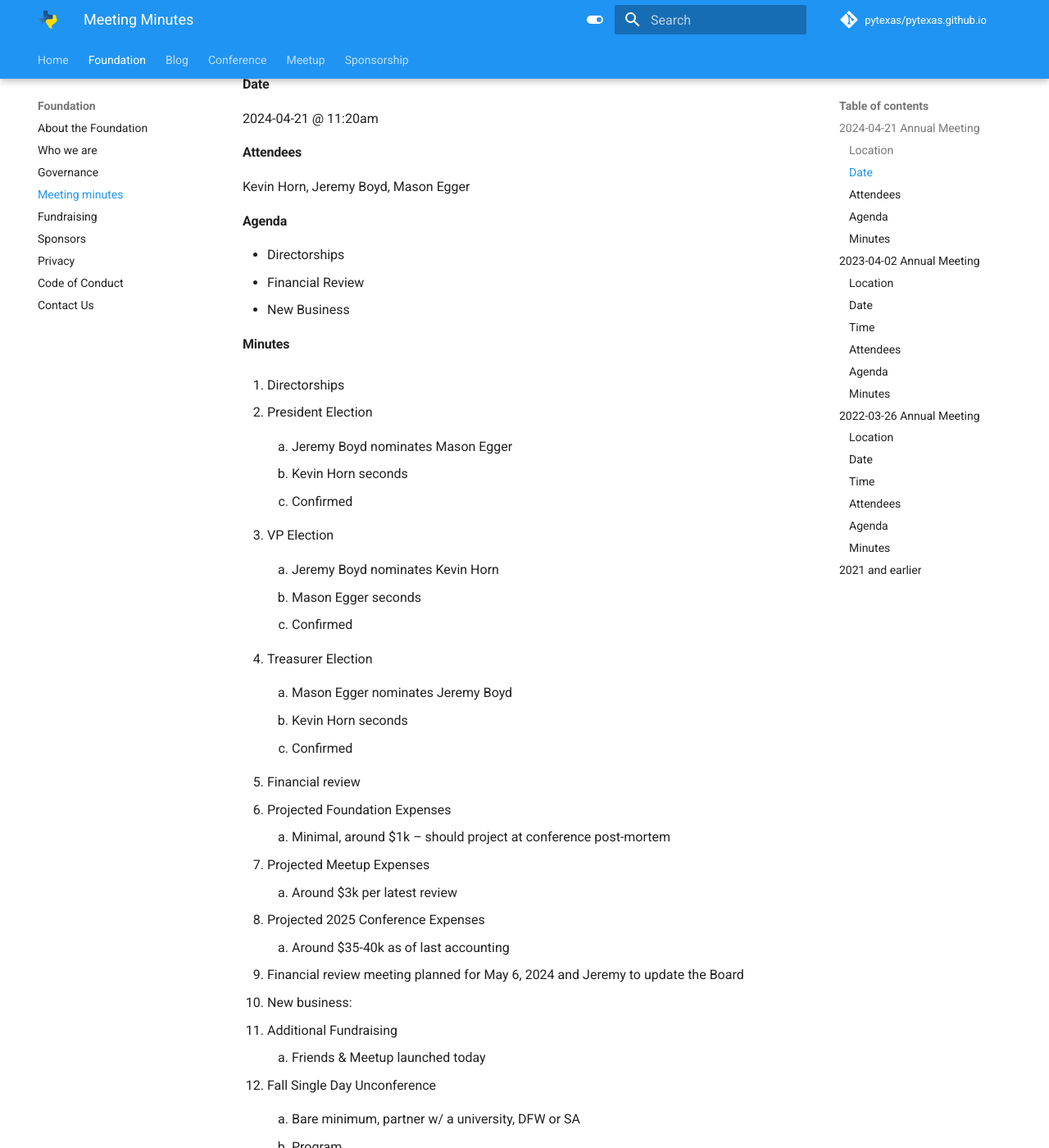
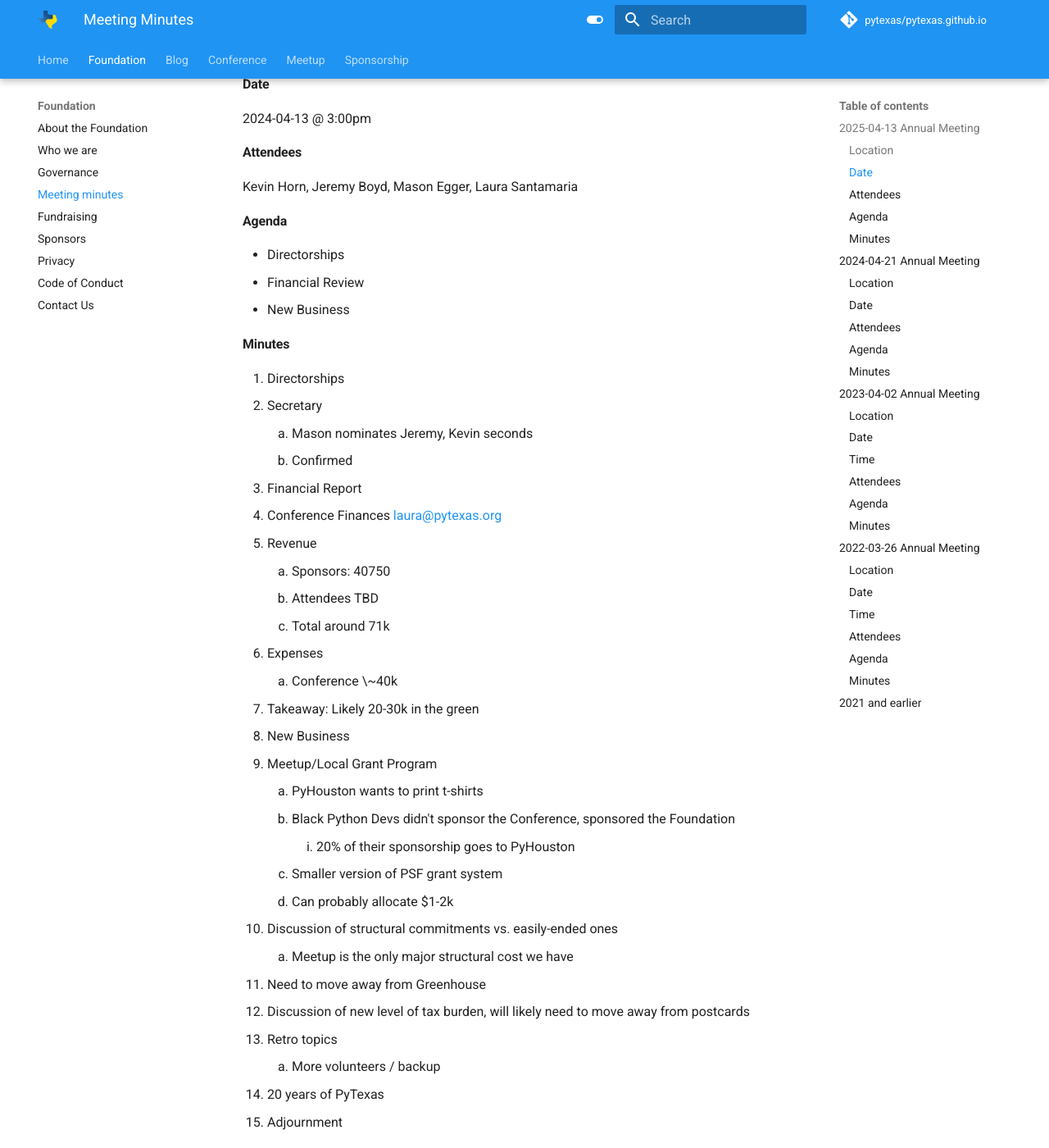
Before and after one commit to pytexas/pytexas.github.io, an MkDocs documentation site: the page built from docs/foundation/minutes.md, in a window 1280 px wide and 1400 px high, scrolled down 318 px. Shown: the whole window at 82% size. Built offline with MkDocs 1.6.1 and Material for MkDocs 9.7.7, drawn with Linux system fonts in a browser that asks for light colours; comment, search, counter and statistics services are not loaded; some of the changed text lies outside the part shown.

Commit message:
adding 2025 board minutes

```diff
--- a/constraints.txt
+++ /dev/null
@@ -1,5 +0,0 @@
-idna>=3.7
-jinja2>=3.1.4
-requests>=2.32.0
-urllib3>=2.2.2
-certifi >= 2024.07.04
--- a/docs/foundation/minutes.md
+++ b/docs/foundation/minutes.md
@@ -1,6 +1,55 @@
 ---
 title: Meeting Minutes
 ---
+
+## 2025-04-13 Annual Meeting
+
+#### Location
+Austin Public Library, Austin, TX
+
+#### Date
+2024-04-13 @ 3:00pm
+
+#### Attendees
+Kevin Horn, Jeremy Boyd, Mason Egger, Laura Santamaria
+
+#### Agenda
+
+* Directorships
+* Financial Review
+* New Business
+
+#### Minutes
+
+1. Directorships
+   1. Secretary
+      1. Mason nominates Jeremy, Kevin seconds
+      2. Confirmed
+2. Financial Report
+   1. Conference Finances <laura@pytexas.org>
+   2. Revenue
+      1. Sponsors: 40750
+      2. Attendees TBD
+      3. Total around 71k
+   3. Expenses
+      1. Conference \~40k
+   4. Takeaway: Likely 20-30k in the green
+3. New Business
+   1. Meetup/Local Grant Program
+      1. PyHouston wants to print t-shirts
+      2. Black Python Devs didn't sponsor the Conference, sponsored the Foundation
+         1. 20% of their sponsorship goes to PyHouston
+      3. Smaller version of PSF grant system
+      4. Can probably allocate $1-2k
+   2. Discussion of structural commitments vs. easily-ended ones
+      1. Meetup is the only major structural cost we have
+   3. Need to move away from Greenhouse
+   4. Discussion of new level of tax burden, will likely need to move away from postcards
+   5. Retro topics
+      1. More volunteers / backup
+   6. 20 years of PyTexas
+4. Adjournment
+
 
 ## 2024-04-21 Annual Meeting
 
```
Also changed, not shown: 1 other file.
